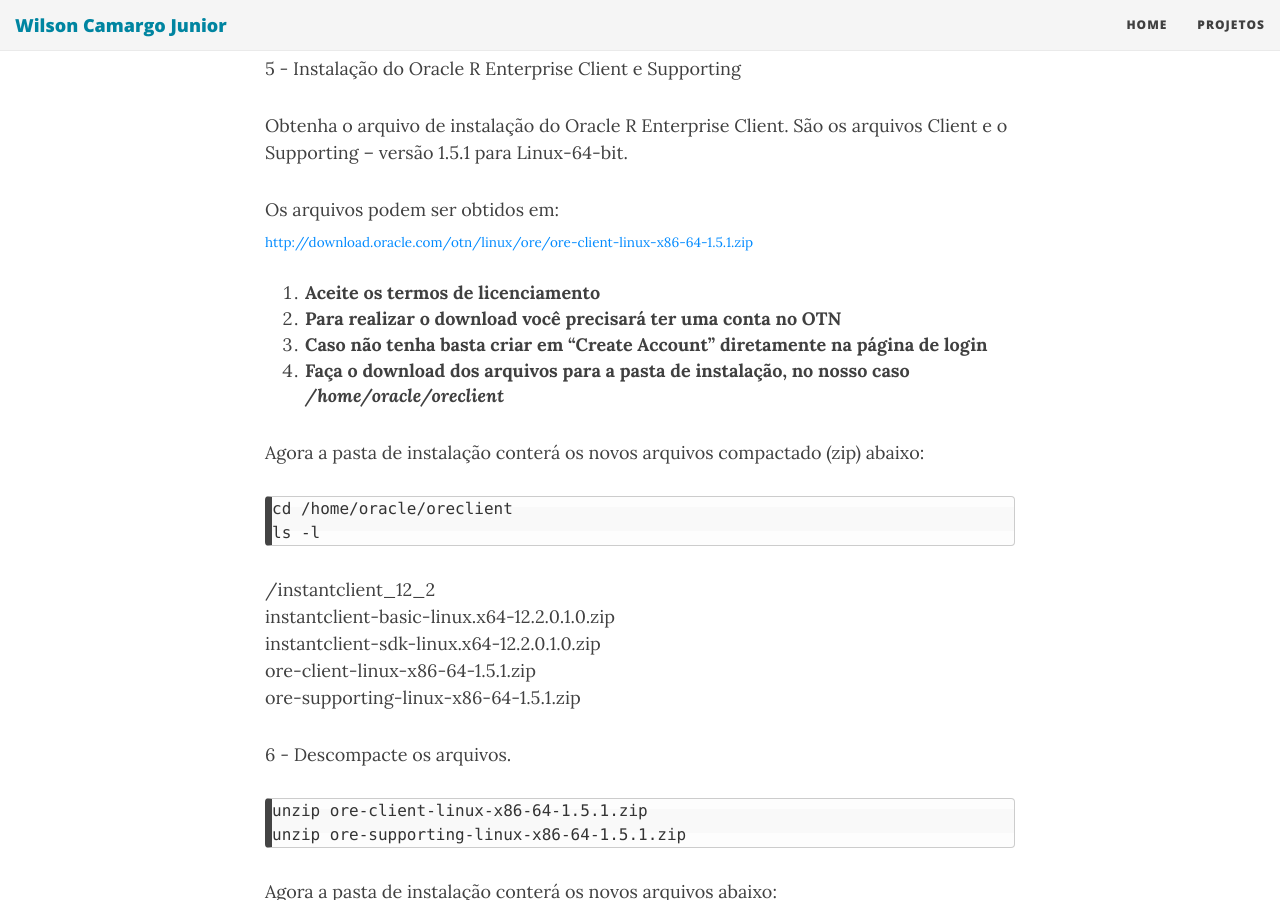
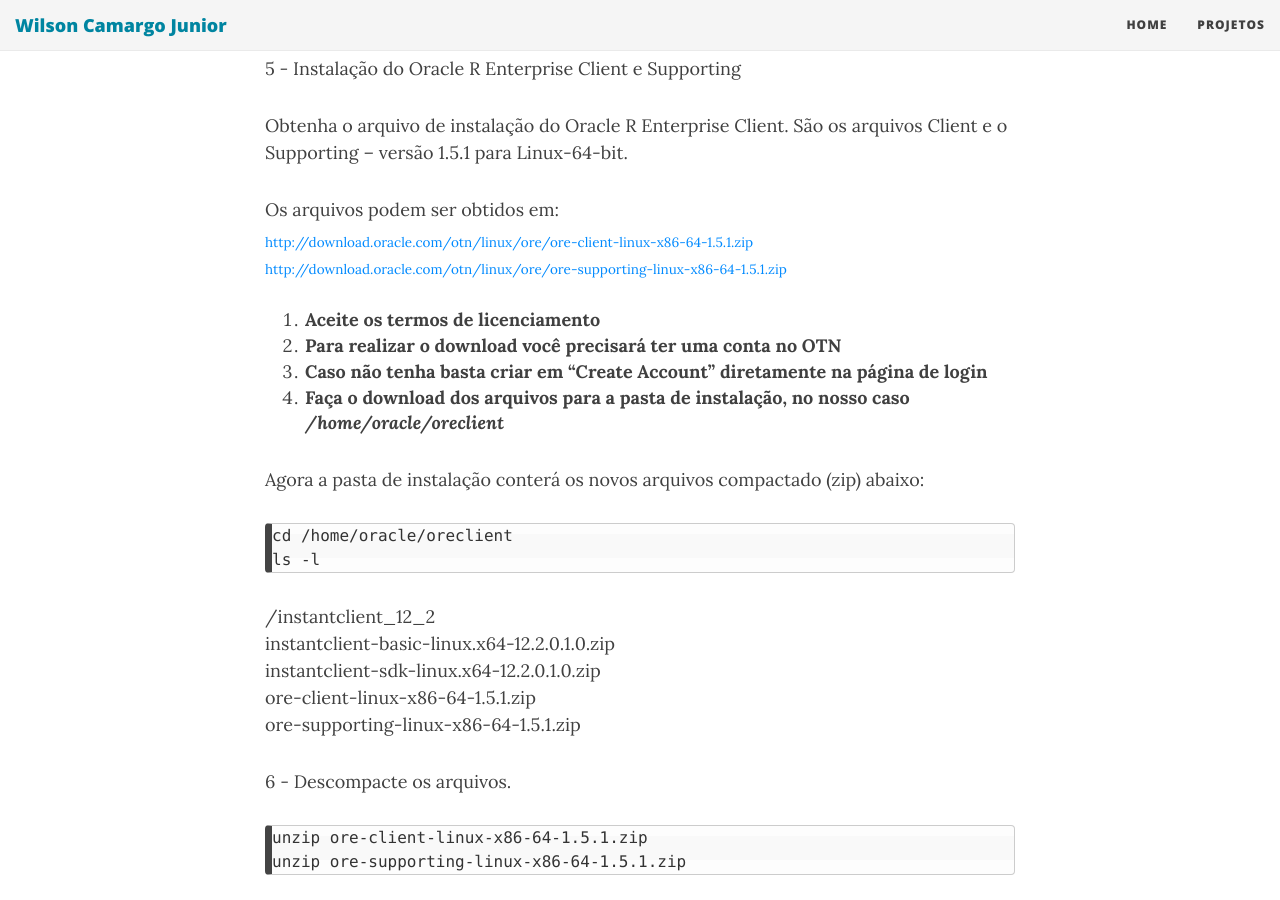
Before and after one commit to wilson-camargo-jr/teste, a Jekyll site: the page built from _posts/2018-06-18-ANN-ORE-P3.md, in a window 1280 px wide and 900 px high, scrolled down 10545 px. Built offline with Jekyll 4.4.1, drawn with Linux system fonts in a browser that asks for light colours; nearby versions of some CDN libraries.

Commit message:
Update 2018-06-18-ANN-ORE-P3.md

```diff
--- a/_posts/2018-06-18-ANN-ORE-P3.md
+++ b/_posts/2018-06-18-ANN-ORE-P3.md
@@ -273,6 +273,7 @@
 
 Os arquivos podem ser obtidos em:
 <sub><a href="http://download.oracle.com/otn/linux/ore/ore-client-linux-x86-64-1.5.1.zip" target="_blank">http://download.oracle.com/otn/linux/ore/ore-client-linux-x86-64-1.5.1.zip</a></sub>
+<sub><a href="http://download.oracle.com/otn/linux/ore/ore-supporting-linux-x86-64-1.5.1.zip" target="_blank">http://download.oracle.com/otn/linux/ore/ore-supporting-linux-x86-64-1.5.1.zip</a></sub>
 
 1. **Aceite os termos de licenciamento**
 2. **Para realizar o download você precisará ter uma conta no OTN**
```
